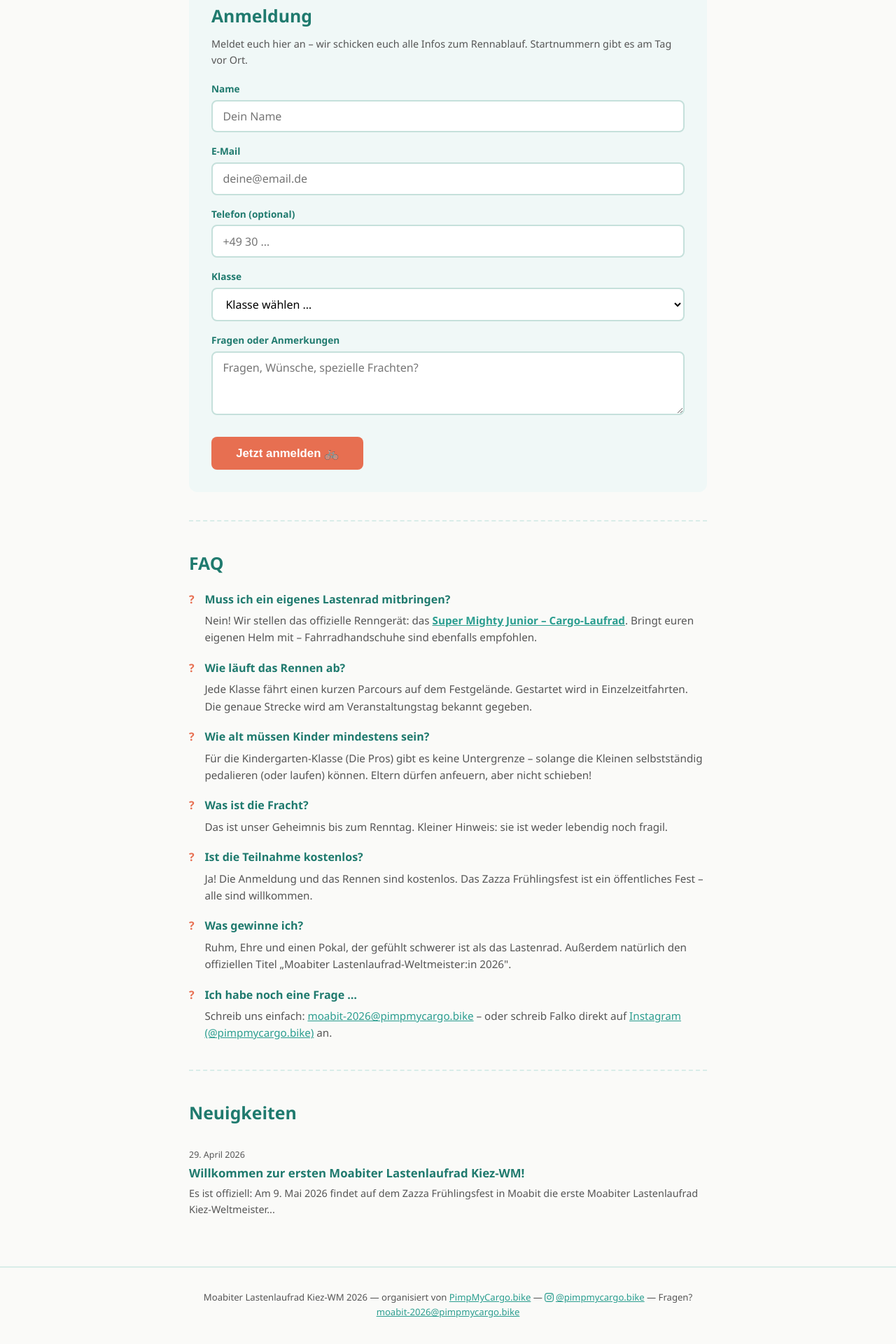
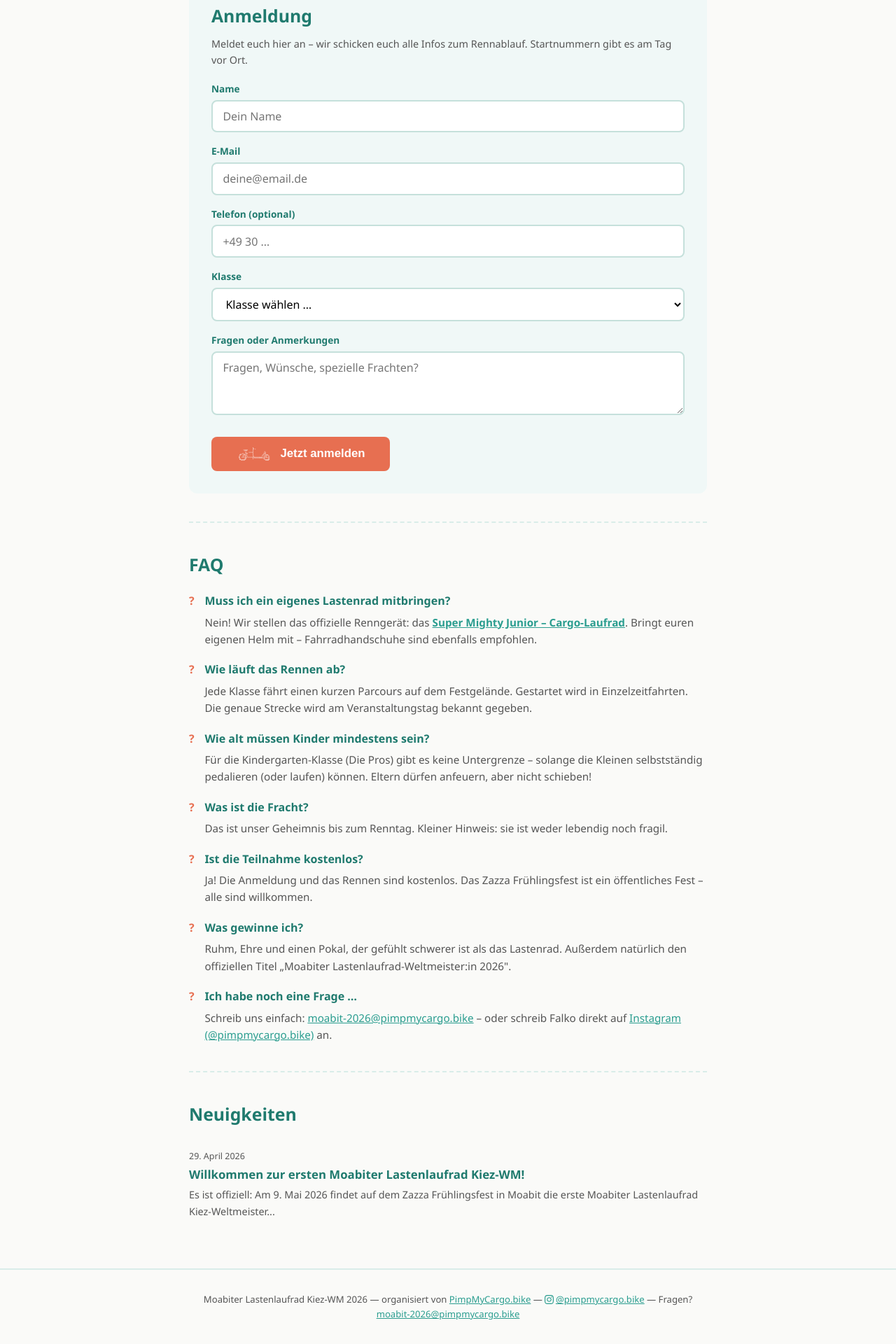
Before and after one commit to falkorichter/moabit-lastenlaufrad-champion-2026, a Jekyll site: the page built from index.html, in a window 1280 px wide. Shown: the part 1258-3178 px from the top of the page at 70% size. Built offline with Jekyll 4.4.1, drawn with Linux system fonts in a browser that asks for light colours.

Commit message:
Replace bike emoji in submit button with Super Junior SVG logo
Co-Authored-By: Claude Sonnet 4.6 <noreply@anthropic.com>

```diff
--- a/assets/css/style.css
+++ b/assets/css/style.css
@@ -202,6 +202,14 @@ form textarea { resize: vertical; }
 .btn-submit:hover  { background: #d45c38; }
 .btn-submit:active { transform: scale(.97); }
 
+.btn-logo {
+  height: 1.4em;
+  width: auto;
+  vertical-align: middle;
+  margin-right: .5em;
+  filter: brightness(0) invert(1);
+}
+
 /* ── FAQ ── */
 .faq-list { list-style: none; }
 
--- a/index.html
+++ b/index.html
@@ -123,7 +123,10 @@ title: Moabiter Lastenlaufrad Kiez-WM 2026
           <textarea id="message" name="message" placeholder="Fragen, Wünsche, spezielle Frachten?" rows="3"></textarea>
         </div>
 
-        <button type="submit" class="btn-submit">Jetzt anmelden 🚲</button>
+        <button type="submit" class="btn-submit">
+          <img src="{{ '/assets/images/junior-logo.svg' | relative_url }}" alt="" class="btn-logo" aria-hidden="true">
+          Jetzt anmelden
+        </button>
       </form>
     </div>
   </section>
```
Also changed, not shown: assets/images/junior-logo.svg (added).
